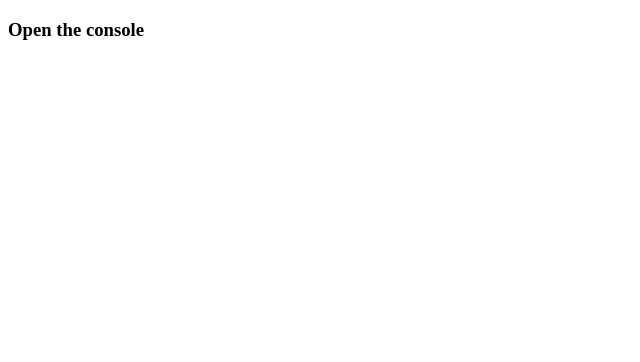
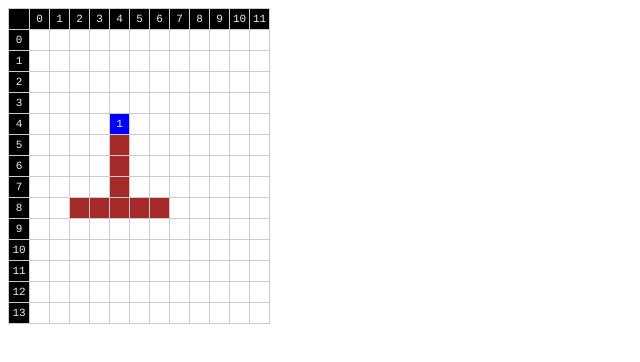
Before and after one commit to smirea/pharaoh, a website with bundled scripts: page public/index.html in a window 1280 px wide. Shown: the whole page, without its empty margins (0-640 px from the left). Built offline with nearby package versions, Linux system fonts and the light colour scheme.

Commit message:
Implemented DomRenderer

```diff
--- a/public/index.html
+++ b/public/index.html
@@ -2,10 +2,43 @@
 <html>
 <head>
     <title>Pharaos</title>
+    <style type="text/css">
+        * {
+            box-sizing: border-box;
+            font-family: courier;
+        }
+
+        .world {
+            display: inline-flex;
+            flex-direction: column;
+            border: 1px solid #ccc;
+        }
+
+        .world-row {
+            display: flex;
+        }
+
+        .world-row + .world-row {
+            border-top: 1px solid #ccc;
+        }
+
+        .world-cell {
+            display: flex;
+            width: 20px;
+            height: 20px;
+            justify-content: center;
+            align-items: center;
+            font-size: 11px;
+            color: #eee;
+        }
+
+        .world-cell + .world-cell {
+            border-left: 1px solid #ccc;
+        }
+    </style>
 </head>
 <body>
 
 </body>
-    <h3>Open the console</h3>
     <script src="/build/main.js" type="text/javascript"></script>
 </html>
--- a/src/classes/renderer/AbstractRenderer.js
+++ b/src/classes/renderer/AbstractRenderer.js
@@ -1,6 +1,7 @@
 /* @flow */
 
 import type Engine from '../Engine';
+import type Unit from '../Unit';
 
 export default class AbstractRenderer {
 
@@ -10,8 +11,16 @@ export default class AbstractRenderer {
         this.engine = engine;
     }
 
+    get_units ([x, y]: Coordinate) : Array<Unit> {
+        return this.engine.world.units.filter(({pos}) => pos[0] === x && pos[1] === y);
+    }
+
+    setupDOM (root: HTMLElement) {
+        // noop
+    }
+
     render () {
-        console.info('OVERWRITE ME')
+        throw new Error('OVERWRITE ME');
     }
 
 }
--- a/src/classes/renderer/ConsoleRenderer.js
+++ b/src/classes/renderer/ConsoleRenderer.js
@@ -9,10 +9,6 @@ export default class ConsoleRenderer extends AbstractRenderer {
 
         let matrix = [];
         const styles = [];
-
-        const get_units = (x, y) => {
-            return world.units.filter(({pos}) => pos[0] === x && pos[1] === y);
-        }
 
         for (let row = -1; row < world.height; ++row) {
             const tmp = []
@@ -30,7 +26,7 @@ export default class ConsoleRenderer extends AbstractRenderer {
                         }
                     }
                 } else {
-                    const units = get_units(col, row);
+                    const units = this.get_units([col, row]);
                     if (units.length) {
                         char = units.length;
                         bg = units[units.length - 1].constructor.COLOR;
--- a/src/classes/renderer/DomRenderer.js
+++ b/src/classes/renderer/DomRenderer.js
@@ -1,7 +1,79 @@
 /* @flow */
 
+import type Engine from '../Engine';
 import AbstractRenderer from './AbstractRenderer';
 
 export default class DomRenderer extends AbstractRenderer {
 
+    element: HTMLElement;
+
+    constructor (engine: Engine) {
+        super(engine);
+        this.element = document.createElement('div');
+        this.element.classList.add('world');
+    }
+
+    setupDOM (root: HTMLElement) {
+        root.appendChild(this.element);
+    }
+
+    clear () {
+        this.element.innerHTML =  '';
+    }
+
+    paint () {
+        const {world} = this.engine;
+
+        const createCell = (bg: string, content: string) => {
+            const result = document.createElement('div');
+            result.classList.add('world-cell');
+            result.style.backgroundColor = bg;
+            result.innerHTML = content;
+            return result;
+        }
+
+        for (let row = -1; row < world.height; ++row) {
+            const rowElem = document.createElement('div');
+            rowElem.classList.add('world-row');
+            for (let col = -1; col < world.width; ++col) {
+                let bg = 'red';
+                let content = ' ';
+
+                if (row === -1 || col === -1) {
+                    bg = 'black'
+                    if (row !== col) {
+                        if (row === -1) {
+                            content = col;
+                        } else {
+                            content = row;
+                        }
+                    }
+                } else {
+                    const units = this.get_units([col, row]);
+                    if (units.length) {
+                        content = units.length;
+                        bg = units[units.length - 1].constructor.COLOR;
+                    } else {
+                        for (let index = world.layers.length - 1; index >= 0; --index) {
+                            const obj = world.layers[index].map[row][col];
+                            if (obj) {
+                                bg = obj.constructor.COLOR;
+                                break;
+                            }
+                        }
+                    }
+                }
+
+                rowElem.appendChild(createCell(bg, '' + content));
+            }
+            this.element.appendChild(rowElem);
+        }
+    }
+
+    render () {
+        this.clear();
+        this.paint();
+        return this.element;
+    }
+
 }
--- a/src/main.js
+++ b/src/main.js
@@ -12,7 +12,7 @@ import {Policeman} from 'classes/PoliceStation';
 
 const engine = new Engine({
     fps: 30,
-    renderer: 'console',
+    renderer: 'dom',
     world: {
         width: 12,
         height: 14,
@@ -51,7 +51,10 @@ const setupPlain = () => {
 };
 
 setupPlain();
+
+engine.renderer.setupDOM(document.body);
 engine.render();
+
 // window.interval = setInterval(() => {engine.step();}, 250);
 
 window.engine = engine;
```
